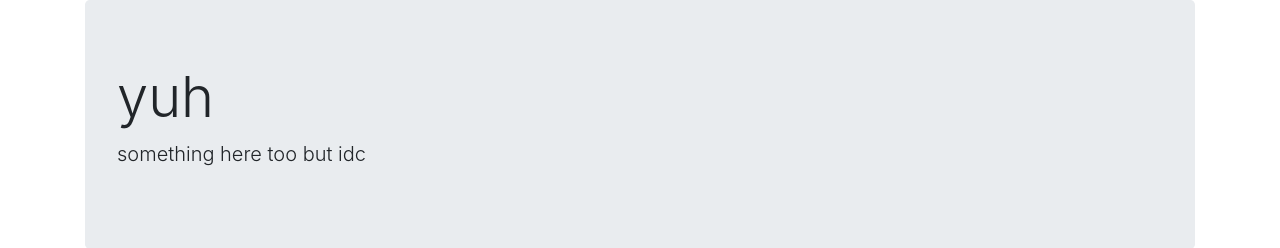
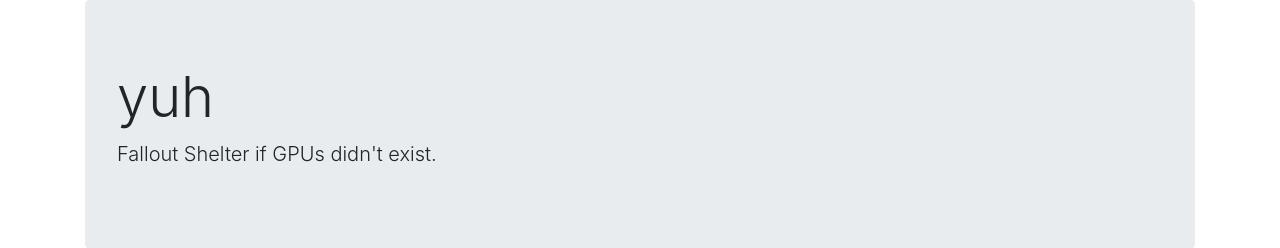
Before and after one commit to thejykim/shelterjs, a plain HTML site: page files/index.html in a window 1280 px wide. Shown: the top 248 px of the page. Drawn offline with nearby package versions, Linux system fonts and the light colour scheme.

```diff
--- a/files/index.html
+++ b/files/index.html
@@ -15,7 +15,7 @@
 		<div class="container">
 			<div class="jumbotron">
 			  <h1 class="display-4">yuh</h1>
-			  <p class="lead" id="lol">something here too but idc</p>
+			  <p class="lead">Fallout Shelter if GPUs didn't exist.</p>
 			</div>
 		</div>
 		<div class="container">
```
